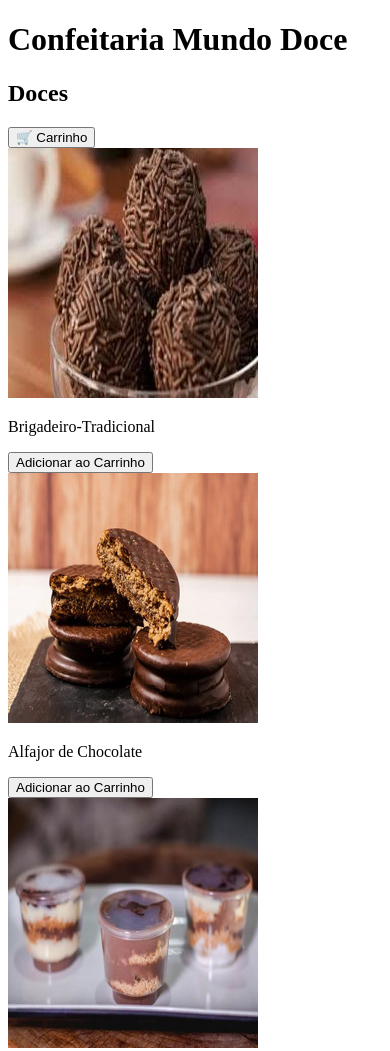
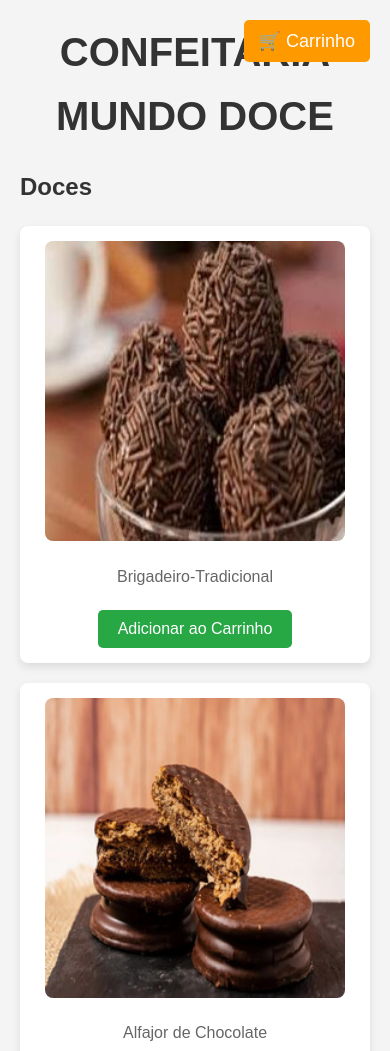
Before and after one commit to matheus17000/Projeto-Confeitaria-Mundo-Doce, a plain HTML site: page index.html in a window 390 px wide. Shown: the top 1051 px of the page. Drawn offline with Linux system fonts and the light colour scheme.

Commit message:
segundo commit

```diff
--- a/index.html
+++ b/index.html
@@ -5,6 +5,7 @@
     <meta charset="UTF-8">
     <meta name="viewport" content="width=device-width, initial-scale=1.0">
     <title>Projeto Padaria</title>
+    <link rel="stylesheet" href="./style.css">
 </head>
 
 <body>
--- /dev/null
+++ b/style.css
@@ -0,0 +1,141 @@
+/* Resetando margens e preenchimentos padrão */
+* {
+    margin: 0;
+    padding: 0;
+    box-sizing: border-box;
+  }
+
+  /* Estilos gerais do corpo da página */
+  body {
+    font-family: 'Arial', sans-serif;
+    background-color: #f4f4f4;
+    color: #333;
+    line-height: 1.6;
+    padding: 20px;
+  }
+
+  /* Estilo para o título principal */
+  h1 {
+    text-align: center;
+    color: #333;
+    margin-bottom: 20px;
+    font-size: 2.5rem;
+    text-transform: uppercase;
+  }
+
+  /* Estilo para a seção de produtos */
+  section {
+    display: flex;
+    flex-wrap: wrap;
+    justify-content: space-around;
+    gap: 20px;
+    margin-top: 20px;
+  }
+
+  /* Estilo para cada item de produto */
+  section > div {
+    background-color: #fff;
+    border-radius: 8px;
+    box-shadow: 0 4px 8px rgba(0, 0, 0, 0.1);
+    width: calc(20% - 20px);;
+    text-align: center;
+    padding: 15px;
+    transition: transform 0.3s ease, box-shadow 0.3s ease;
+  }
+
+  /* Efeito de hover nos itens de produto */
+  section > div:hover {
+    transform: translateY(-5px);
+    box-shadow: 0 6px 12px rgba(0, 0, 0, 0.2);
+  }
+
+  /* Estilo para as imagens dos produtos */
+  section > div img {
+    width: 300px;
+    height: 300px;
+    border-radius: 8px;
+    margin-bottom: 15px;
+  }
+
+  /* Estilo para as descrições dos produtos */
+  section > div p {
+    font-size: 1rem;
+    color: #666;
+    margin-bottom: 20px;
+  }
+
+  /* Estilo para o botão de adicionar ao carrinho */
+  section > div button {
+    background-color: #28a745;
+    color: #fff;
+    border: none;
+    padding: 10px 20px;
+    border-radius: 5px;
+    cursor: pointer;
+    font-size: 1rem;
+    transition: background-color 0.3s ease;
+  }
+
+  /* Efeito de hover no botão */
+  section > div button:hover {
+    background-color: #218838;
+  }
+
+  /* Responsividade para telas menores */
+  @media (max-width: 768px) {
+    section > div {
+      width: calc(50% - 20px);
+    }
+  }
+
+  @media (max-width: 480px) {
+    section > div {
+      width: 100%;
+    }
+  }
+  /* Ícone fixo */
+#abrir-carrinho {
+  position: fixed;
+  top: 20px;
+  right: 20px;
+  background-color: #ff9900;
+  color: white;
+  border: none;
+  padding: 10px 15px;
+  font-size: 18px;
+  cursor: pointer;
+  z-index: 1000;
+  border-radius: 5px;
+}
+
+/* Carrinho lateral (inicialmente escondido) */
+#carrinho-lateral {
+  position: fixed;
+  top: 0;
+  right: -400px;
+  width: 350px;
+  height: 100%;
+  background-color: #f8f8f8;
+  border-left: 2px solid #ccc;
+  padding: 50px;
+  box-shadow: -3px 0 10px rgba(0,0,0,0.2);
+  transition: right 0.3s ease-in-out;
+  z-index: 999;
+  overflow-y: auto;
+}
+
+/* Carrinho visível */
+#carrinho-lateral.aberto {
+  right: 0;
+}
+
+#fechar-carrinho {
+  margin-top: 50px;
+  background-color: red;
+  color: white;
+  border: none;
+  float: right;
+  font-size: 16px;
+  cursor: pointer;
+  margin-bottom: 10px;
+}
```
